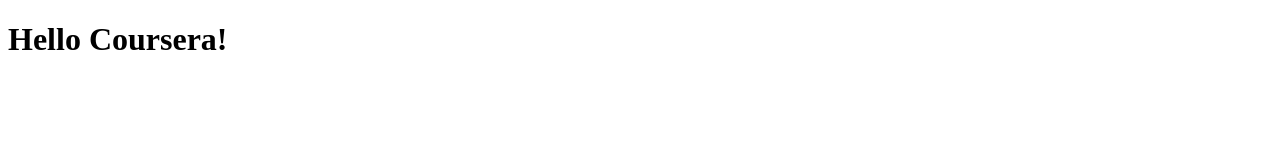
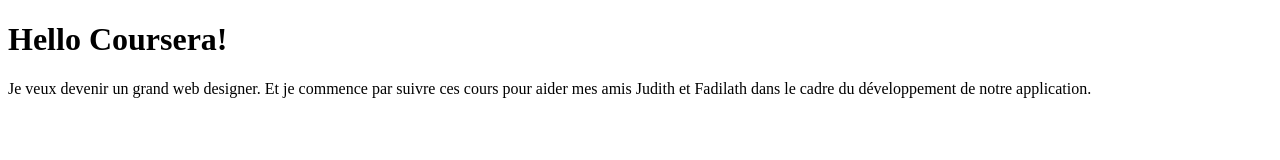
Before and after one commit to Frk99/coursera-test, a plain HTML site: page site/index.html in a window 1280 px wide. Drawn offline with Linux system fonts and the light colour scheme.

Commit message:
My First Page

```diff
--- a/site/index.html
+++ b/site/index.html
@@ -7,5 +7,6 @@
 </head>
 <body>
 <h1>Hello Coursera!</h1>
+<p>Je veux devenir un grand web designer. Et je commence par suivre ces cours pour aider mes amis Judith et Fadilath dans le cadre du développement de notre application. </p>
 </body>
 </html>
```
